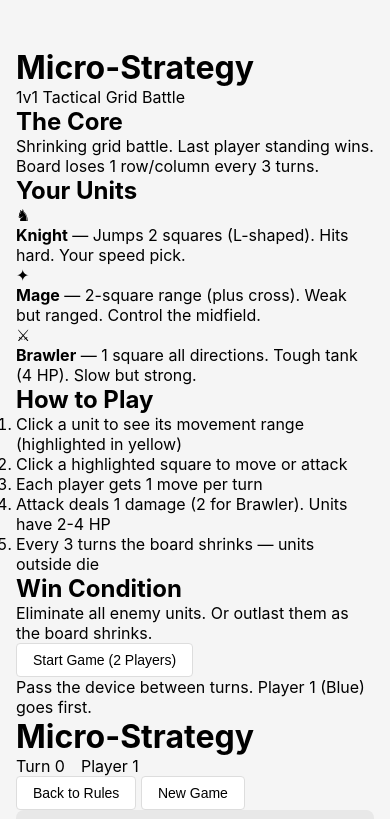
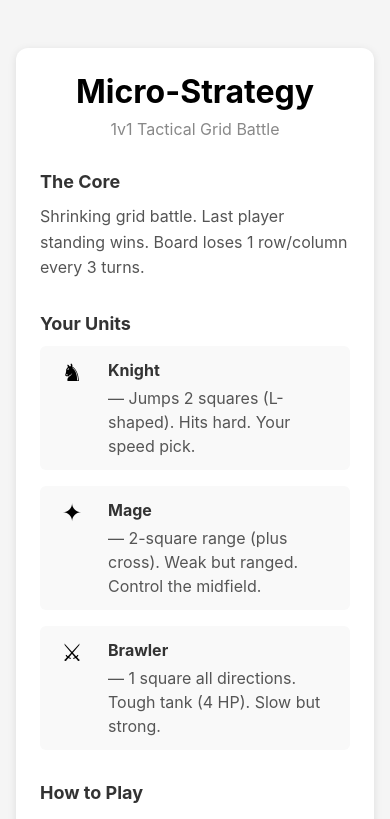
Before and after one commit to shlokey755/chess-mess, a plain HTML site: page index.html in a window 390 px wide. Shown: the top 819 px of the page. Drawn offline with Linux system fonts and the light colour scheme; a script that the page names is missing.

Commit message:
Refactor CSS for layout and responsive design
Updated styles for layout and responsiveness, including adjustments to margins, paddings, and display properties for various components.

```diff
--- a/style.css
+++ b/style.css
@@ -11,30 +11,186 @@ body {
 
 .container {
   max-width: 900px;
-  margin: 2rem auto;
+  margin: 0 auto;
   padding: 1rem;
 }
 
-.header {
+.screen {
+  display: none;
+}
+
+.screen.active {
+  display: block;
+}
+
+/* RULES SCREEN */
+.rules-panel {
+  background: white;
+  border-radius: 12px;
+  padding: 2rem;
+  max-width: 600px;
+  margin: 2rem auto;
+  box-shadow: 0 2px 8px rgba(0,0,0,0.1);
+}
+
+.rules-panel h1 {
+  font-size: 32px;
+  margin-bottom: 0.5rem;
+  text-align: center;
+}
+
+.subtitle {
+  text-align: center;
+  color: #888;
+  margin-bottom: 2rem;
+  font-size: 16px;
+}
+
+.rules-section {
+  margin-bottom: 2rem;
+}
+
+.rules-section h2 {
+  font-size: 18px;
+  margin-bottom: 0.75rem;
+  color: #333;
+}
+
+.rules-section p {
+  line-height: 1.6;
+  color: #555;
+  margin-bottom: 0.5rem;
+}
+
+.rules-section ol {
+  margin-left: 1.5rem;
+  color: #555;
+  line-height: 1.8;
+}
+
+.rules-section li {
+  margin-bottom: 0.5rem;
+}
+
+.unit-rule {
+  display: flex;
+  gap: 1rem;
+  margin-bottom: 1rem;
+  padding: 0.75rem;
+  background: #f9f9f9;
+  border-radius: 6px;
+}
+
+.unit-rule .icon {
+  font-size: 24px;
+  min-width: 40px;
+  text-align: center;
+}
+
+.unit-rule div {
+  line-height: 1.5;
+  color: #555;
+}
+
+.unit-rule strong {
+  display: block;
+  color: #333;
+  margin-bottom: 0.25rem;
+}
+
+.footer-text {
+  text-align: center;
+  color: #888;
+  font-size: 13px;
+  margin-top: 1.5rem;
+}
+
+/* BUTTONS */
+.btn-primary {
+  background: #1976D2;
+  color: white;
+  padding: 0.75rem 2rem;
+  border: none;
+  border-radius: 6px;
+  font-size: 16px;
+  font-weight: 500;
+  cursor: pointer;
+  display: block;
+  margin: 1.5rem auto 0;
+  transition: background 0.2s;
+}
+
+.btn-primary:hover {
+  background: #1565C0;
+}
+
+.btn-danger {
+  background: #D32F2F;
+  color: white;
+}
+
+.btn-danger:hover {
+  background: #C62828;
+}
+
+/* GAME SCREEN */
+.game-header {
   display: flex;
   justify-content: space-between;
   align-items: center;
-  margin-bottom: 2rem;
+  margin-bottom: 1.5rem;
+  padding-bottom: 1rem;
+  border-bottom: 2px solid #eee;
+}
+
+.game-header h1 {
+  font-size: 24px;
+  margin: 0;
+}
+
+.header-right {
+  display: flex;
+  gap: 1rem;
+  align-items: center;
 }
 
 .turninfo {
   display: flex;
   gap: 1rem;
   align-items: center;
+  font-size: 14px;
+  padding: 0.5rem 1rem;
+  background: #f0f0f0;
+  border-radius: 6px;
 }
 
+.turninfo span {
+  font-weight: 500;
+}
+
+button {
+  padding: 0.5rem 1rem;
+  border: 1px solid #ddd;
+  border-radius: 6px;
+  background: white;
+  cursor: pointer;
+  font-size: 13px;
+  transition: all 0.2s;
+}
+
+button:hover {
+  background: #f0f0f0;
+  border-color: #999;
+}
+
+/* GAME BOARD */
 .game-board {
   display: grid;
   gap: 4px;
   padding: 12px;
   background: #e8e8e8;
   border-radius: 8px;
-  margin-bottom: 2rem;
+  margin-bottom: 1.5rem;
   aspect-ratio: 1;
 }
 
@@ -49,31 +205,44 @@ body {
   font-size: 24px;
   font-weight: 500;
   transition: all 0.1s;
+  user-select: none;
 }
 
 .tile:hover {
   background: #ccc;
+  box-shadow: inset 0 0 0 1px #666;
 }
 
 .tile.selected {
   background: #4CAF50;
   border-color: #2E7D32;
+  box-shadow: 0 0 0 2px #2E7D32;
 }
 
 .tile.valid-move {
   background: #FFC107;
   border-color: #F57F17;
+  box-shadow: 0 0 0 2px #F57F17;
 }
 
 .tile.unit-p1 {
   color: #1976D2;
+  font-weight: 700;
 }
 
 .tile.unit-p2 {
   color: #D32F2F;
+  font-weight: 700;
+}
+
+/* GAME FOOTER */
+.game-footer {
+  display: flex;
+  gap: 1.5rem;
 }
 
 .log {
+  flex: 1;
   background: white;
   border: 1px solid #ddd;
   border-radius: 8px;
@@ -82,21 +251,63 @@ body {
   overflow-y: auto;
   font-size: 12px;
   color: #666;
+  font-family: 'Courier New', monospace;
 }
 
 .log-entry {
   margin-bottom: 6px;
+  line-height: 1.4;
 }
 
-button {
-  padding: 0.5rem 1rem;
+.legend {
+  display: flex;
+  flex-direction: column;
+  gap: 0.5rem;
+  font-size: 12px;
+  color: #666;
+  background: white;
   border: 1px solid #ddd;
-  border-radius: 4px;
-  background: white;
-  cursor: pointer;
-  font-size: 14px;
+  border-radius: 8px;
+  padding: 1rem;
+  min-width: 180px;
+  align-self: flex-start;
 }
 
-button:hover {
-  background: #f0f0f0;
+.legend span {
+  line-height: 1.5;
 }
+
+.legend strong {
+  font-weight: 600;
+}
+
+/* RESPONSIVE */
+@media (max-width: 768px) {
+  .game-header {
+    flex-direction: column;
+    align-items: flex-start;
+    gap: 1rem;
+  }
+
+  .header-right {
+    width: 100%;
+    flex-wrap: wrap;
+  }
+
+  .game-footer {
+    flex-direction: column;
+  }
+
+  .legend {
+    width: 100%;
+    min-width: auto;
+  }
+
+  .rules-panel {
+    padding: 1.5rem;
+  }
+
+  .game-board {
+    max-height: 500px;
+  }
+}
```
